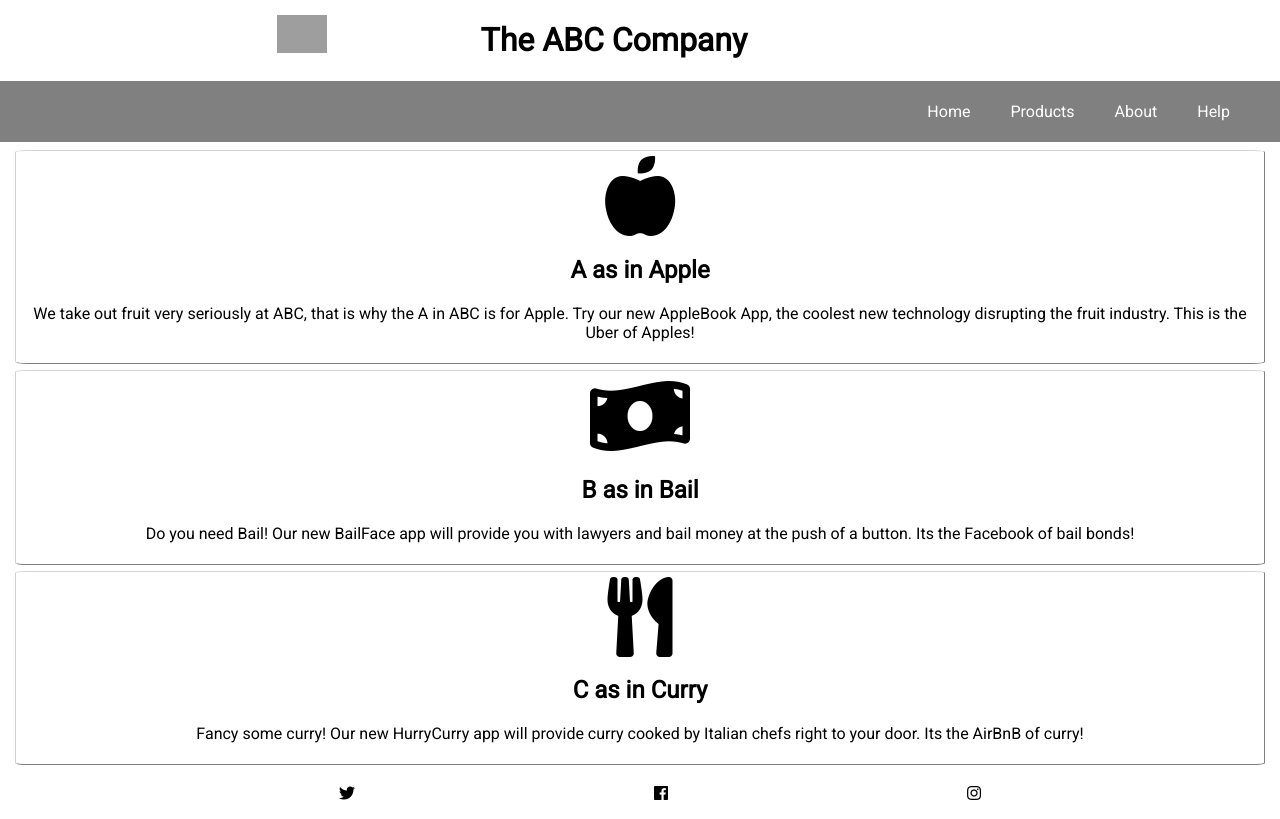
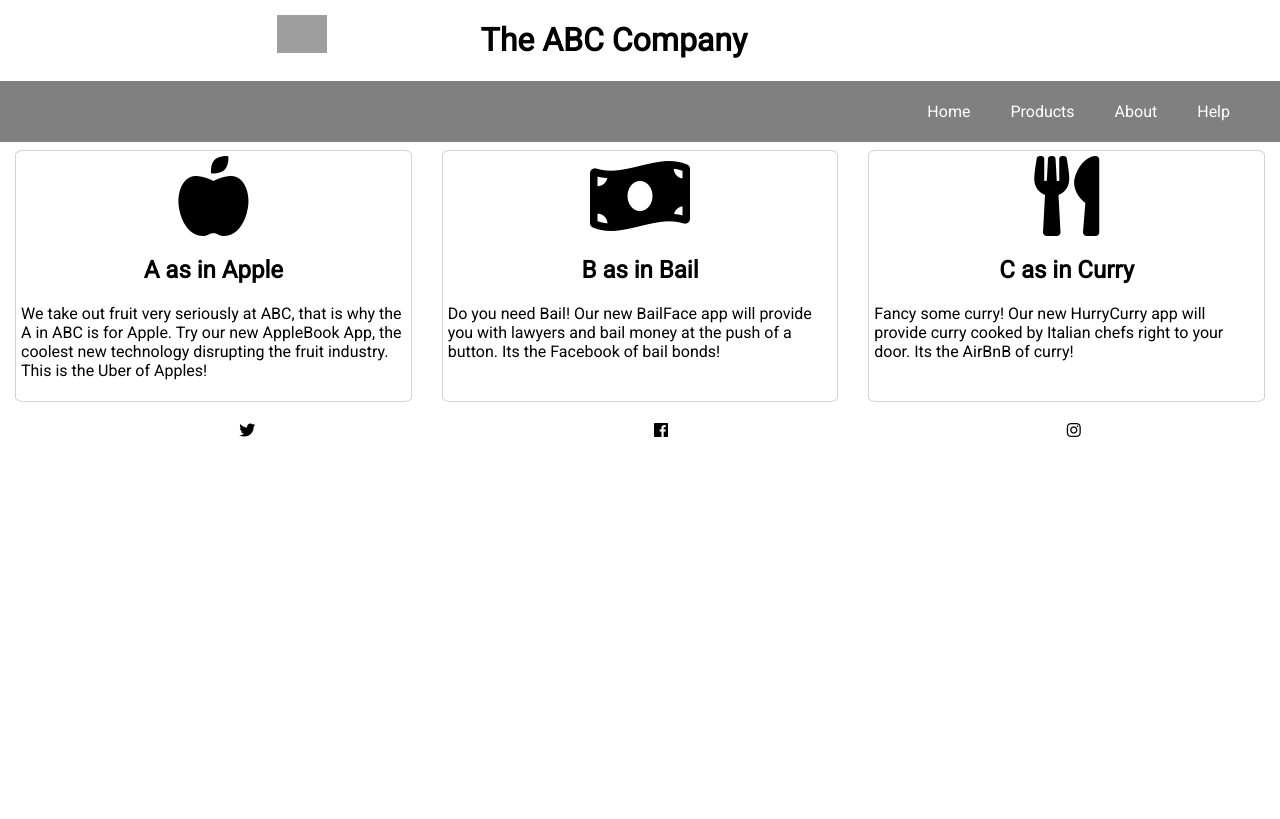
Before and after one commit to LuisChaballero/Lab2_Flex-MediaQueries, a plain HTML site: page index.html in a window 1280 px wide. Drawn offline with Linux system fonts and the light colour scheme; files that its build step writes are made by us from their sources; grey boxes are pictures that could not be loaded.

Commit message:
Finished big media

```diff
--- a/css/index.css
+++ b/css/index.css
@@ -54,12 +54,16 @@
     padding-bottom: 0;
   }
   .product{
-    border: 1px outset lightgrey;
-    border-radius: 1%;
+    border: 1px solid lightgrey;
+    border-radius: 2%;
     text-align: center;
     padding: 5px;
     margin: 3px 15px;
 
+  }
+
+  .product > p{
+    text-align: left;
   }
 
   .hidden{
@@ -139,6 +143,17 @@
       display: none;
     }
 
+    main{
+      display: flex;
+      flex-direction: row;
+      justify-content: center;
+    }
+
+    .product{
+      width: 33%;
+      text-align: center;
+    }
+
     .hidden{
       display: block;
     }
@@ -146,7 +161,12 @@
     .social{
       list-style-type: none;
       display: flex;
-      justify-content: space-evenly;
+      justify-content: space-around;
+
+    }
+
+    .social_icon{
+
 
     }
 
```
